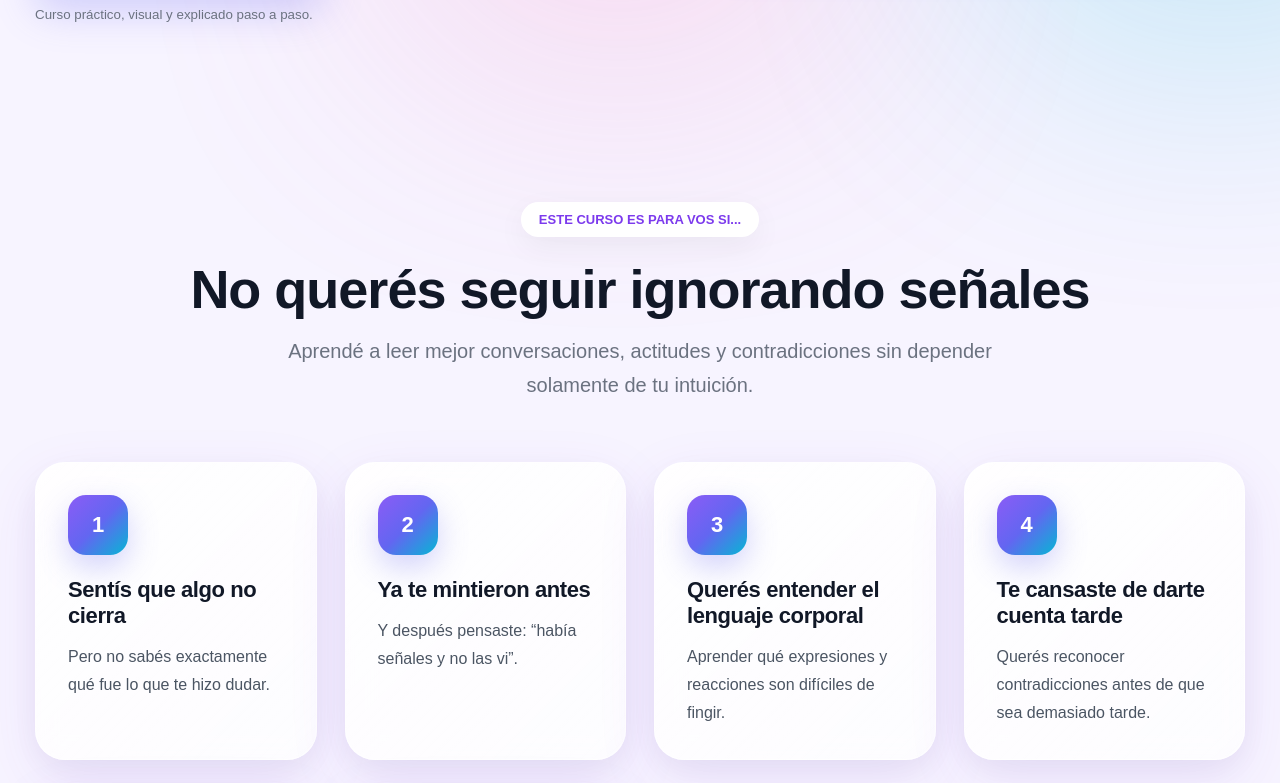
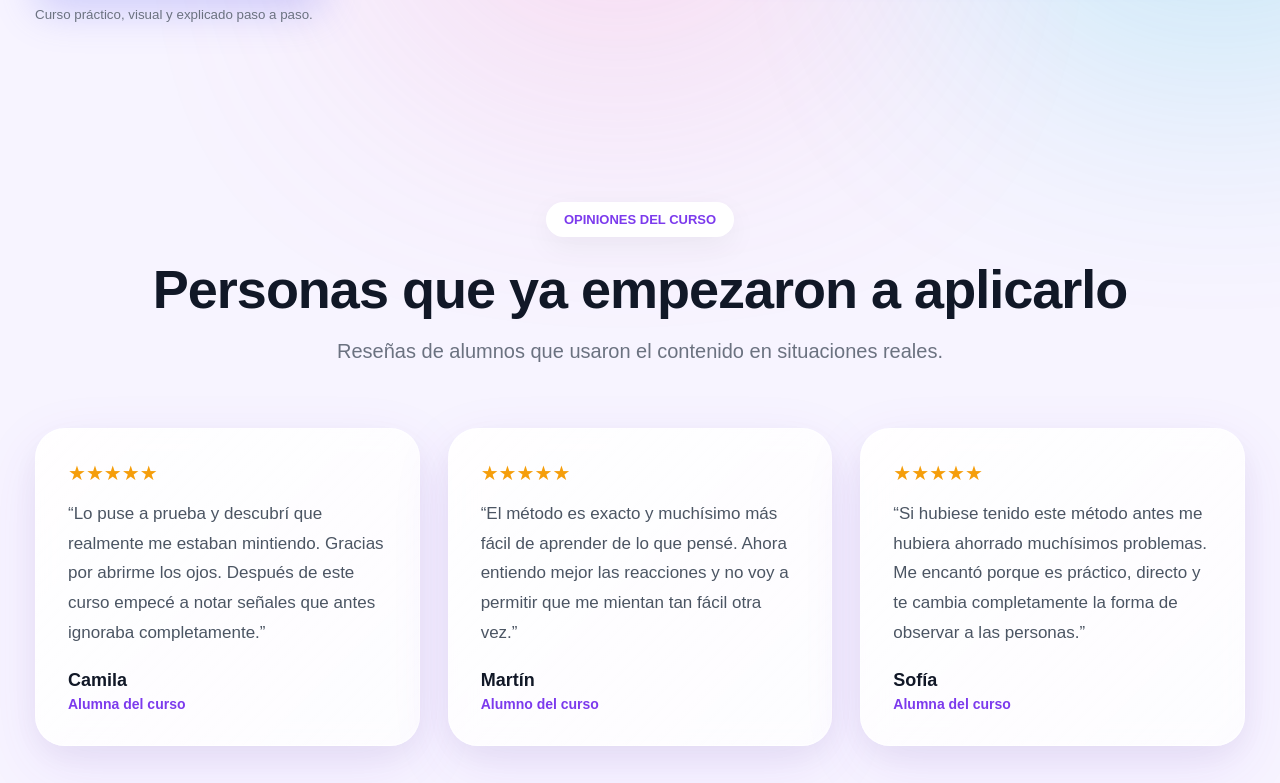
Before and after one commit to umacasta/bioneuroser, a plain HTML site: page index.html in a window 1280 px wide. Shown: the part 777-1560 px from the top of the page. Drawn offline with Linux system fonts and the light colour scheme.

Commit message:
Update index.html

```diff
--- a/index.html
+++ b/index.html
@@ -616,7 +616,72 @@
       </div>
 
     </section>
+<section class="section">
 
+  <span class="pill center">
+    OPINIONES DEL CURSO
+  </span>
+
+  <h2>
+    Personas que ya empezaron a aplicarlo
+  </h2>
+
+  <p class="section-subtitle">
+    Reseñas de alumnos que usaron el contenido
+    en situaciones reales.
+  </p>
+
+  <div class="reviews-grid">
+
+    <div class="review-card">
+
+      <div class="stars">★★★★★</div>
+
+      <p>
+        “Lo puse a prueba y descubrí que realmente me estaban mintiendo.
+        Gracias por abrirme los ojos. Después de este curso empecé a notar señales
+        que antes ignoraba completamente.”
+      </p>
+
+      <strong>Camila</strong>
+
+      <span>Alumna del curso</span>
+
+    </div>
+
+    <div class="review-card">
+
+      <div class="stars">★★★★★</div>
+
+      <p>
+        “El método es exacto y muchísimo más fácil de aprender de lo que pensé.
+        Ahora entiendo mejor las reacciones y no voy a permitir que me mientan tan fácil otra vez.”
+      </p>
+
+      <strong>Martín</strong>
+
+      <span>Alumno del curso</span>
+
+    </div>
+
+    <div class="review-card">
+
+      <div class="stars">★★★★★</div>
+
+      <p>
+        “Si hubiese tenido este método antes me hubiera ahorrado muchísimos problemas.
+        Me encantó porque es práctico, directo y te cambia completamente la forma de observar a las personas.”
+      </p>
+
+      <strong>Sofía</strong>
+
+      <span>Alumna del curso</span>
+
+    </div>
+
+  </div>
+
+</section>
     <section class="section">
 
       <span class="pill center">
```
